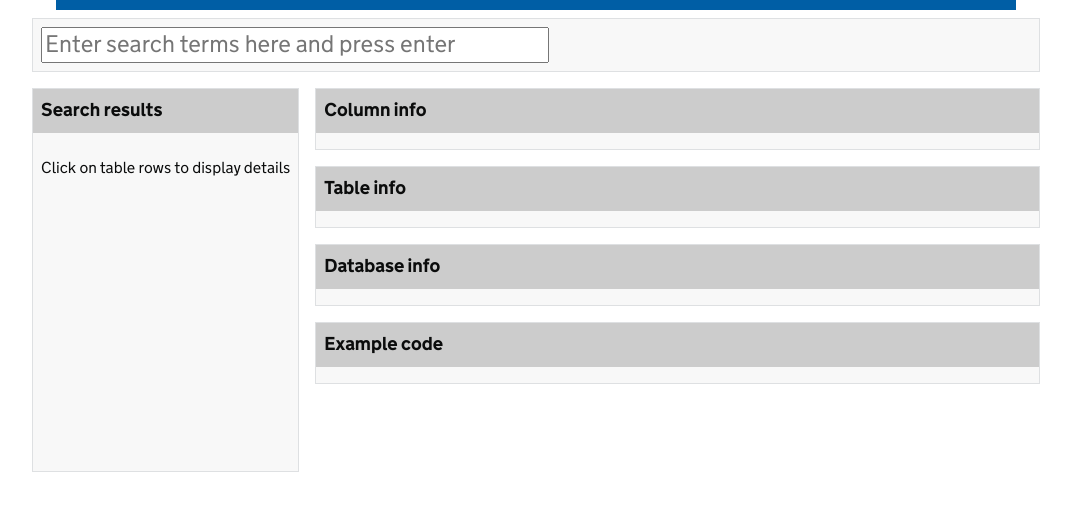
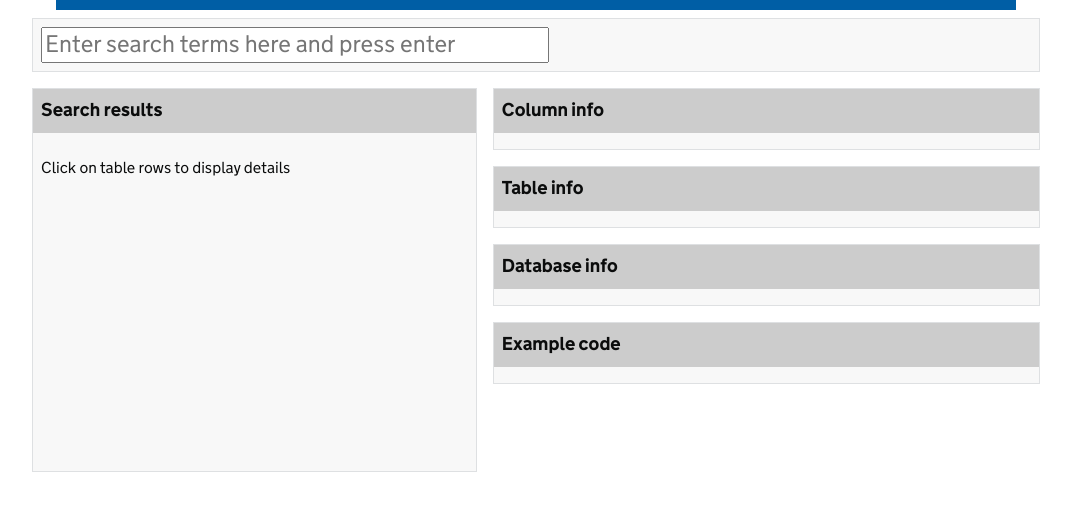
Before and after one commit to moj-analytical-services/metadata_vis, a Flask app: page / in a window 1280 px wide. Shown: the part 61-572 px from the top of the page, without its empty margins (104-1175 px from the left). Run offline with Flask 2, Linux system fonts and the light colour scheme.

Commit message:
issue 14

```diff
--- a/app/static/css/custom.css
+++ b/app/static/css/custom.css
@@ -21,6 +21,9 @@ input[type="search"] {
     width: 500px;
   }
 
+.highlighted {
+  background-color: yellow
+}
 
 .card {
     background-color: #f8f8f8;
@@ -41,8 +44,10 @@ input[type="search"] {
 
 /* Grid */
 .grid-container {
+
     display: grid;
-    grid-template-columns: max-content 1fr;
+    max-width: 1fr;
+    grid-template-columns: 45% 55%;
     grid-template-rows: max-content max-content max-content;
     grid-template-areas: "search_inputs search_inputs" "summary_table row_details" "summary_table row_details";
   }
@@ -64,9 +69,15 @@ input[type="search"] {
     justify-content: top;
     align-items: stretch;
     align-content: center;
+    overflow: auto;
   }
 
 
   .flex-item {
     flex: 0 0 auto;
   }
+
+#summary_table {
+  max-height: 100vh;
+  overflow: auto;
+}
--- a/app/static/js/main.js
+++ b/app/static/js/main.js
@@ -47,12 +47,21 @@ function display_search_results(data) {
 
     tabulate_summary_data(SEARCH_DATA, container)
 
-    display_row_details(SEARCH_DATA[0])
+    let first_row = document.querySelectorAll("#summary_table tbody tr")[0]
+
+    display_row_details.call(first_row, SEARCH_DATA[0])
+}
+
+function highlight_row(row, d) {
+    d3.selectAll(".highlighted").classed("highlighted", false)
+    d3.select(row).attr("class", "highlighted")
 
 }
 
 
 function display_row_details(d) {
+
+    highlight_row(this, d)
 
     d3.text(`/db_info/?id=${d["db_id"]}`).then(function(response) {
         d3.select("#database_info").html(response)
```
